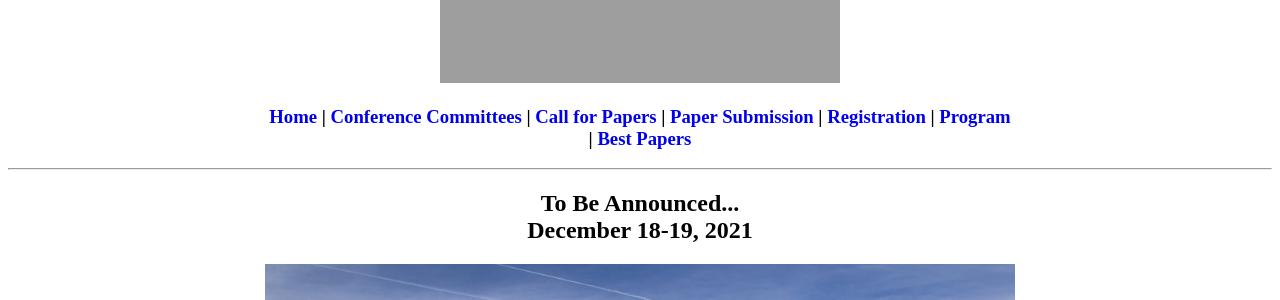
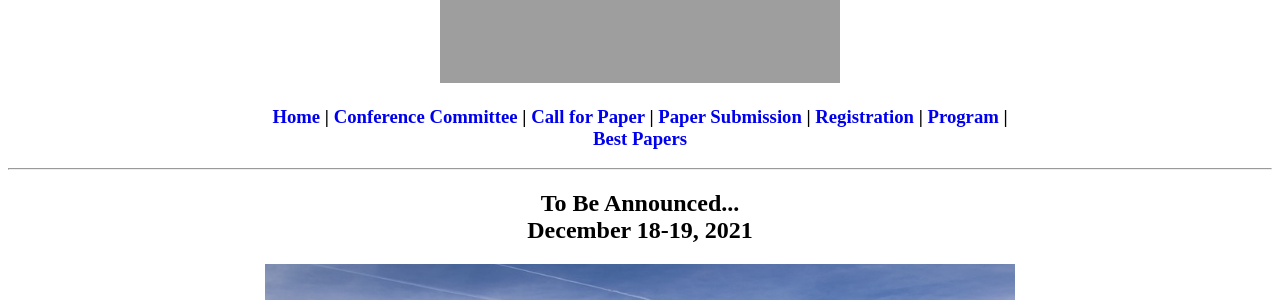
Before and after one commit to icea-conf/2021, a Jekyll site: the page built from index.html, in a window 1280 px wide. Shown: the part 225-525 px from the top of the page. Built offline with Jekyll 4.4.1, drawn with Linux system fonts in a browser that asks for light colours; the list of posts is cut into pages by our own code.

Commit message:
Update header.html

```diff
--- a/_includes/header.html
+++ b/_includes/header.html
@@ -5,7 +5,7 @@
                 <a href="http://icea-conf.github.io/2021"><img src="https://icea-conf.github.io/2021/image/ICEA2021-Banner.jpg" alt="" style="max-width: 100%; height: auto;"></a>
             </header>
 
-            <h3><a style="text-decoration:none" href='http://icea-conf.github.io/2021'> Home</a> | <a style="text-decoration:none" href='http://icea-conf.github.io/2021/committee/'>Conference Committees</a> | <a style="text-decoration:none" href='http://icea-conf.github.io/2021/papers/'>Call for Papers</a> | <a style="text-decoration:none" href='http://icea-conf.github.io/2021/submission/'>Paper Submission</a> | <a style="text-decoration:none" href='http://icea-conf.github.io/2021/registration/'>Registration</a> | <a style="text-decoration:none" href='http://icea-conf.github.io/2021/program/'>Program</a> | <a style="text-decoration:none" href='http://icea-conf.github.io/2021/best_papers/'>Best Papers</a></h3>
+            <h3><a style="text-decoration:none" href='http://icea-conf.github.io/2021'> Home</a> | <a style="text-decoration:none" href='http://icea-conf.github.io/2021/committee/'>Conference Committee</a> | <a style="text-decoration:none" href='http://icea-conf.github.io/2021/papers/'>Call for Paper</a> | <a style="text-decoration:none" href='http://icea-conf.github.io/2021/submission/'>Paper Submission</a> | <a style="text-decoration:none" href='http://icea-conf.github.io/2021/registration/'>Registration</a> | <a style="text-decoration:none" href='http://icea-conf.github.io/2021/program/'>Program</a> | <a style="text-decoration:none" href='http://icea-conf.github.io/2021/best_papers/'>Best Papers</a></h3>
         <center>
     </div>
 </div>
```
